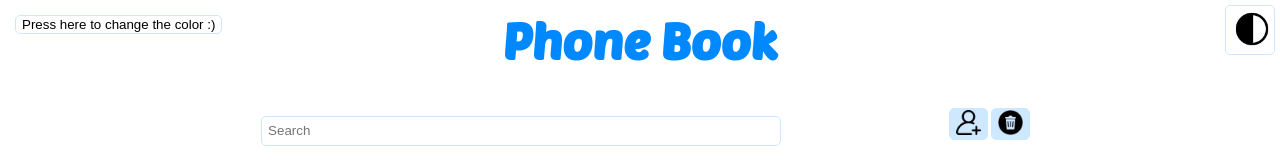
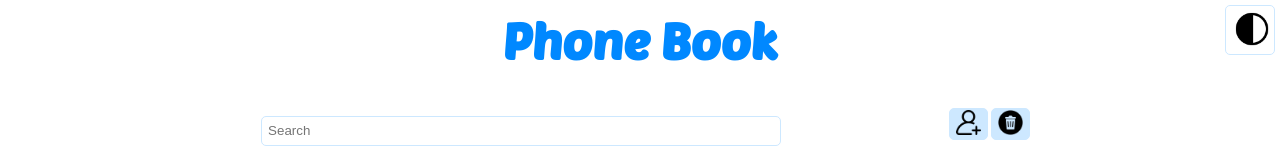
Before and after one commit to NadavSayag/JS-project, a plain HTML site: page index.html in a window 1280 px wide. Shown: the top 160 px of the page. Drawn offline with Linux system fonts and the light colour scheme.

Commit message:
index.html

```diff
--- a/index.html
+++ b/index.html
@@ -70,7 +70,7 @@
         <img class="nightMode" src="icons/nightMode.png" alt="Dark Mode">
     </button>
 
-    <button id="miri">Press here to change the color :)</button>
+<!--     <button id="miri">Press here to change the color :)</button> -->
 
 
     <!-- Footer of the webpage -->
```
